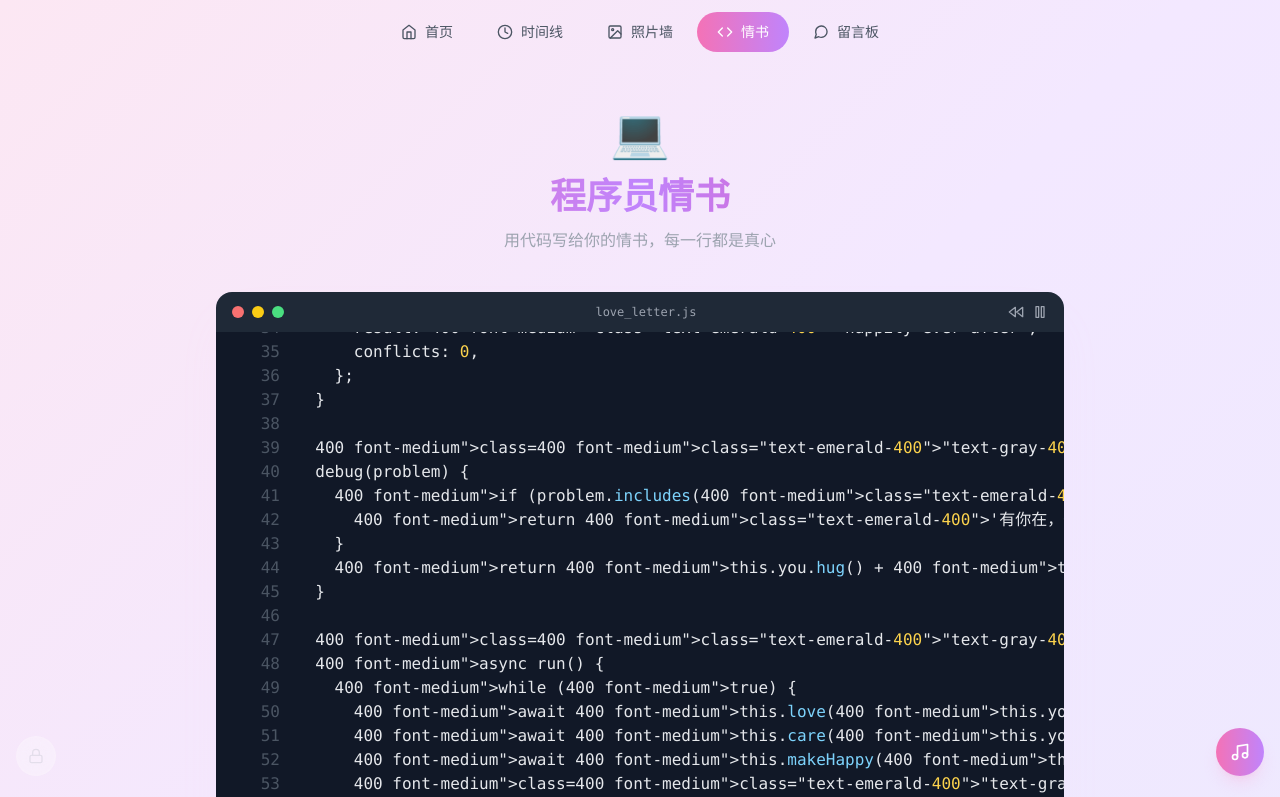
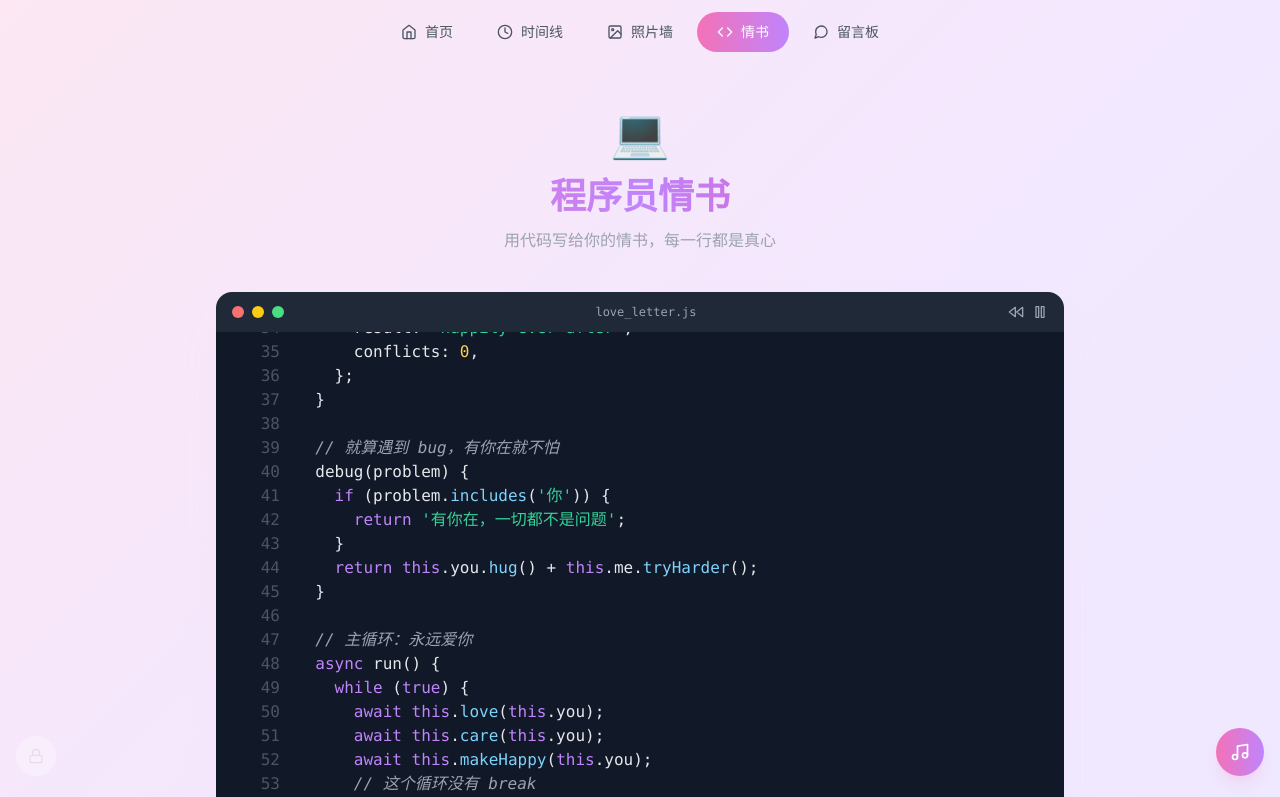
Before and after one commit to Flyfly-boy/0705, a Next.js app: page /love-letter in a window 1280 px wide. Shown: the top 797 px of the page. Built offline with nearby package versions, Linux system fonts and the light colour scheme.

Commit message:
修改情书问题

```diff
--- a/src/app/love-letter/page.tsx
+++ b/src/app/love-letter/page.tsx
@@ -5,21 +5,30 @@ import { motion } from 'framer-motion';
 import { loveLetterCode } from '@/data/content';
 import { FiPlay, FiPause, FiRewind } from 'react-icons/fi';
 
-// 简易语法高亮
+// 单次遍历语法高亮，避免正则冲突
 function highlightCode(code: string): string {
-  return code
-    // 注释
-    .replace(/(\/\/.*)/g, '<span class="text-gray-400 italic">$1</span>')
-    // 字符串
-    .replace(/('(?:[^'\\]|\\.)*'|"(?:[^"\\]|\\.)*"|`(?:[^`\\]|\\.)*`)/g, '<span class="text-emerald-400">$1</span>')
-    // 关键字
-    .replace(/\b(class|const|let|var|new|return|if|while|async|await|function|true|false|Infinity|this)\b/g, '<span class="text-purple-400 font-medium">$1</span>')
-    // 数字
-    .replace(/\b(\d+)\b/g, '<span class="text-amber-300">$1</span>')
-    // 方法名
-    .replace(/\.(\w+)\(/g, '.<span class="text-sky-300">$1</span>(')
-    // 类名
-    .replace(/\b([A-Z]\w+)\b/g, '<span class="text-yellow-300">$1</span>');
+  // 先转义 HTML 实体
+  const escaped = code
+    .replace(/&/g, '&amp;')
+    .replace(/</g, '&lt;')
+    .replace(/>/g, '&gt;');
+
+  // 单次遍历，用捕获组区分不同 token 类型
+  const tokenPattern =
+    /(\/\/[^\n]*)|('(?:[^'\\]|\\.)*'|"(?:[^"\\]|\\.)*"|`(?:[^`\\]|\\.)*`)|(\b(?:class|const|let|var|new|return|if|while|async|await|function|true|false|Infinity|this)\b)|(\b\d+\b)|(\.\w+\()|(\b[A-Z]\w+\b)/g;
+
+  return escaped.replace(
+    tokenPattern,
+    (match, comment, str, keyword, number, method, className) => {
+      if (comment !== undefined) return `<span class="text-gray-400 italic">${match}</span>`;
+      if (str !== undefined) return `<span class="text-emerald-400">${match}</span>`;
+      if (keyword !== undefined) return `<span class="text-purple-400 font-medium">${match}</span>`;
+      if (number !== undefined) return `<span class="text-amber-300">${match}</span>`;
+      if (method !== undefined) return `.<span class="text-sky-300">${match.slice(1, -1)}</span>(`;
+      if (className !== undefined) return `<span class="text-yellow-300">${match}</span>`;
+      return match;
+    }
+  );
 }
 
 export default function LoveLetterPage() {
```
